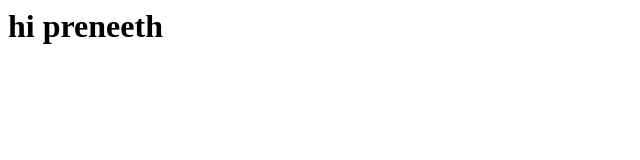
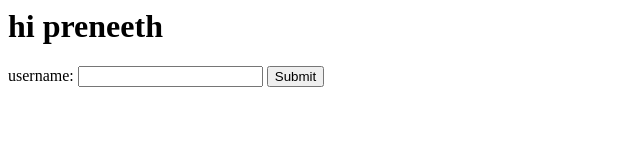
Before and after one commit to vineethtamarapalli0-rgb/exp-08, a plain HTML site: page new.html in a window 1280 px wide. Shown: the whole page, without its empty margins (0-640 px from the left). Drawn offline with Linux system fonts and the light colour scheme.

Commit message:
Update new.html
ok I have  change it look in to it

```diff
--- a/new.html
+++ b/new.html
@@ -1 +1,10 @@
-<html><body><h1>hi preneeth</h1><body></html>
+<html>
+  <head>
+    <title>login</title>
+  </head><body>
+    <h1>hi preneeth</h1>
+    <lable>username:</lable>
+    <input typr="text" class="i">
+    <input type="submit" name="submit">
+    <body>
+  </html>
```
